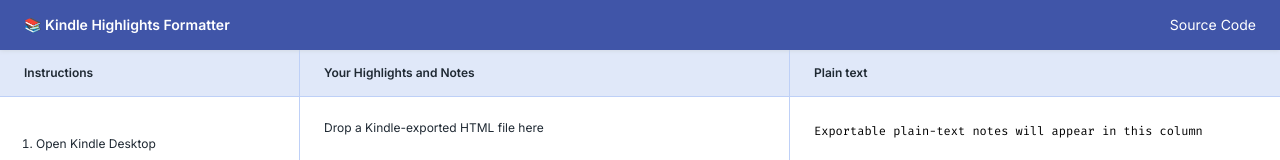
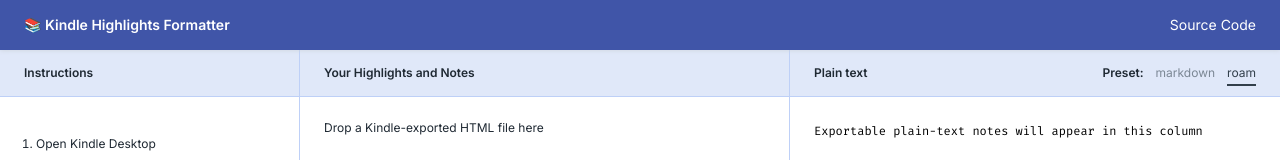
Before and after one commit to pch/kindle-formatter, a Next.js app: page / in a window 1280 px wide. Shown: the top 160 px of the page. Built offline with nearby package versions, Linux system fonts and the light colour scheme.

Commit message:
Introduce preset templates

```diff
--- a/components/BooksApp/BookAppStyles.js
+++ b/components/BooksApp/BookAppStyles.js
@@ -50,6 +50,8 @@
   padding: var(--spacing-md) var(--spacing-lg);
   background: var(--light-indigo-1);
   z-index: 100;
+  display: flex;
+  justify-content: space-between;
 `;
 
 export const AreaContent = styled.div`
--- a/components/BooksApp/BooksApp.js
+++ b/components/BooksApp/BooksApp.js
@@ -4,7 +4,7 @@
 import { Export } from "./Export";
 import Dropzone from "./Dropzone";
 import { BookAppWrapper } from "./BookAppStyles";
-import { parseHighlights } from "lib/services";
+import { parseHighlights } from "lib/parser";
 
 const emptyBook = { title: "", authors: "", sections: [], empty: true };
 
--- a/components/BooksApp/Export.js
+++ b/components/BooksApp/Export.js
@@ -1,7 +1,8 @@
-import React from "react";
-import styled from "styled-components";
+import React, { useState, useEffect } from "react";
+import styled, { css } from "styled-components";
 import { ExportArea, AreaTitle, AreaContent } from "./BookAppStyles";
-import { bookToMarkdown } from "lib/services";
+import { formatOutput } from "lib/formatter";
+import { TEMPLATES } from "templates";
 
 const TextArea = styled.textarea`
   display: block;
@@ -18,16 +19,78 @@
   font-family: var(--font-family-monospace);
 `;
 
+const PresetsWrapper = styled.div`
+  display: flex;
+`;
+
+const activeButtonStyles = `
+  color: var(--grey-4);
+
+  &:after {
+    display: block;
+    content: "";
+    height: 2px;
+    background-color: var(--grey-4);
+    position: absolute;
+    top: calc(100% + 4px);
+    left: 0;
+    right: 0;
+  }
+`;
+
+const PresetButton = styled.button`
+  margin-left: var(--spacing-sm);
+  color: var(--light-text-color);
+  position: relative;
+
+  ${(props) =>
+    props.active
+      ? css`
+          ${activeButtonStyles}
+        `
+      : ""};
+`;
+
 const PLACEHOLDER = "Exportable plain-text notes will appear in this column";
+const DEFAULT_PRESET = "roam";
 
 export const Export = ({ book }) => {
-  const markdown = book.empty ? PLACEHOLDER : bookToMarkdown(book);
+  const [preset, setPreset] = useState(DEFAULT_PRESET);
+  const output = book.empty ? PLACEHOLDER : formatOutput(book, preset);
+
+  useEffect(() => {
+    if (typeof window === "undefined") return;
+
+    setPreset(localStorage.getItem("KINDLE_EXPORT_PRESET") || DEFAULT_PRESET);
+  }, []);
+
+  console.log(preset);
+
+  const handlePresetChange = (newPreset) => {
+    setPreset(newPreset);
+    localStorage.setItem("KINDLE_EXPORT_PRESET", newPreset);
+  };
+
+  const builtinPresets = Object.keys(TEMPLATES).map((tpl) => {
+    return (
+      <PresetButton
+        active={tpl === preset}
+        onClick={() => handlePresetChange(tpl)}
+        key={tpl}
+      >
+        {tpl}
+      </PresetButton>
+    );
+  });
 
   return (
     <ExportArea>
-      <AreaTitle>Plain text</AreaTitle>
+      <AreaTitle>
+        Plain text
+        <PresetsWrapper>Preset: {builtinPresets}</PresetsWrapper>
+      </AreaTitle>
       <AreaContent>
-        <TextArea readOnly value={markdown}></TextArea>
+        <TextArea readOnly value={output}></TextArea>
       </AreaContent>
     </ExportArea>
   );
--- a/components/BooksApp/Highlights.js
+++ b/components/BooksApp/Highlights.js
@@ -53,7 +53,7 @@
     const highlights = section.highlights.map((highlight, i) => {
       return (
         <Highlight key={`hl-${i}`}>
-          <HighlightContent>{highlight.content}</HighlightContent>
+          <HighlightContent>{highlight.highlight}</HighlightContent>
           <HighlightMeta>
             <span>{highlight.type}</span>
             {highlight.page && <span>Page: {highlight.page}</span>}
@@ -65,7 +65,7 @@
 
     return (
       <Section key={`s-${i}`}>
-        <SectionTitle>{section.title}</SectionTitle>
+        <SectionTitle>{section.sectionTitle}</SectionTitle>
         {highlights}
       </Section>
     );
--- /dev/null
+++ b/lib/formatter.js
@@ -0,0 +1,13 @@
+import Mustache from "mustache";
+import { TEMPLATES } from "templates";
+
+// Disable escaping
+Mustache.escape = function (text) {
+  return text;
+};
+
+export const formatOutput = (book, presetTemplate = "roam") => {
+  const templateStr = TEMPLATES[presetTemplate].trim();
+  const output = Mustache.render(templateStr, book);
+  return output;
+};
--- a/lib/services.js
+++ b/lib/parser.js
@@ -64,7 +64,7 @@
       }
 
       currentSection = {
-        title: node.innerText.trim(),
+        sectionTitle: node.innerText.trim(),
         highlights: [],
       };
     }
@@ -77,12 +77,12 @@
         type: highlightType(heading),
         page: extractPageNumber(heading),
         location: extractLocation(heading),
-        content: "",
+        highlight: "",
       };
     }
 
     if (node.className === "noteText") {
-      currentHighlight.content = cleanUpText(node.innerText.trim());
+      currentHighlight.highlight = cleanUpText(node.innerText.trim());
 
       if (currentHighlight !== null) {
         currentSection.highlights.push({ ...currentHighlight });
@@ -100,28 +100,3 @@
     sections: sections,
   };
 };
-
-export const bookToMarkdown = (book) => {
-  let output = "- **Highlights and Notes**\n";
-
-  book.sections.forEach((section) => {
-    output += `\t- ## ${section.title}\n`;
-
-    section.highlights.forEach((hl) => {
-      output += `\t\t- ${hl.content}\n`;
-
-      let meta = [];
-      if (hl.page) {
-        meta.push(`page: ${hl.page}`);
-      }
-
-      if (hl.location) {
-        meta.push(`location: ${hl.location}`);
-      }
-
-      output += `\t\t\t- **${hl.type}** ${meta.join(", ")}\n`;
-    });
-  });
-
-  return output;
-};
--- a/package.json
+++ b/package.json
@@ -8,6 +8,7 @@
   },
   "dependencies": {
     "eslint-loader": "^4.0.2",
+    "mustache": "^4.0.1",
     "next": "^10",
     "react": "^17",
     "react-dom": "^17",
--- /dev/null
+++ b/templates.js
@@ -0,0 +1,33 @@
+export const TEMPLATES = {
+  markdown: `
+# {{title}}
+by {{authors}}
+
+## Highlights and Notes
+
+{{#sections}}
+### {{sectionTitle}}
+
+{{#highlights}}
+{{highlight}}
+**{{type}}** {{#page}}page: {{page}}{{/page}} {{#location}}location: {{location}}{{/location}}
+
+{{/highlights}}
+{{/sections}}
+`,
+
+  // Roam Research
+  roam: `
+- Title:: {{title}}
+- Authors:: {{authors}}
+
+- **Highlights and Notes**
+  {{#sections}}
+  - ## {{sectionTitle}}
+    {{#highlights}}
+    - {{highlight}}
+      - **{{type}}** {{#page}}page: {{page}}{{/page}} {{#location}}location: {{location}}{{/location}}
+    {{/highlights}}
+  {{/sections}}
+`,
+};
```
Also changed, not shown: 1 other file (tests, documents, lock files or other folders).
